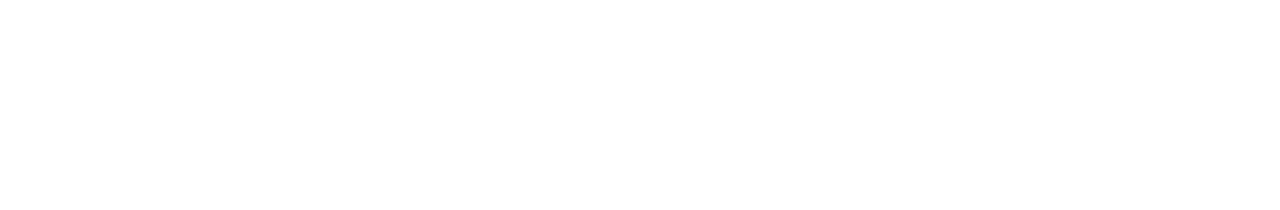
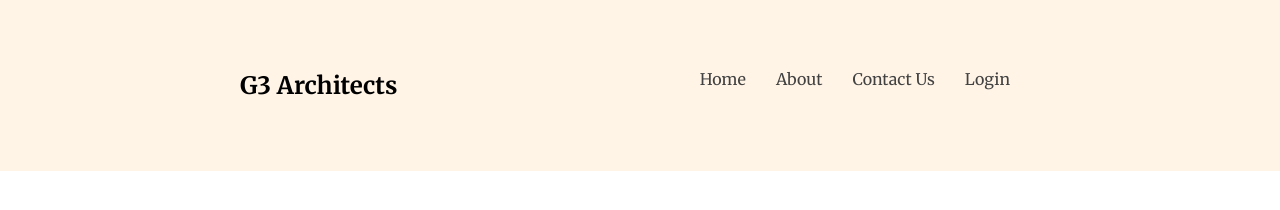
Before and after one commit to MdMehdiHasan9819/g3-architects, a plain HTML site: page styel/index.html in a window 1280 px wide. Drawn offline with Linux system fonts and the light colour scheme.

Commit message:
create a navbar section

```diff
--- a/styel/index.html
+++ b/styel/index.html
@@ -4,10 +4,21 @@
     <meta charset="UTF-8">
     <meta name="viewport" content="width=device-width, initial-scale=1.0">
     <title>G3 architects</title>
+    <link rel="stylesheet" href="./styel.css">
 </head>
 <body>
 <header>
-
+    <nav id="navbar">
+        <div class="navbar">
+                <h1>G3 Architects</h1>
+                <ul class="nav-bar-link">
+                    <li><a href="#">Home</a></li>
+                    <li><a href="#">About</a></li>
+                    <li><a href="#">Contact Us</a></li>
+                    <li><a href="#">Login</a></li>
+                </ul>
+        </div>
+    </nav>
 </header>
 <main>
 
--- a/styel/styel.css
+++ b/styel/styel.css
@@ -0,0 +1,29 @@
+@import url('https://fonts.googleapis.com/css2?family=Merriweather:ital,wght@0,300;0,400;0,700;0,900;1,300;1,400;1,700;1,900&display=swap');
+body{
+    margin: 0 auto;
+    padding: 0 auto;
+    font-family: "Merriweather", serif;
+
+}
+.navbar{
+    display: flex;
+    justify-content: space-between;
+}
+header{
+    background-color: #FF900E1A;
+    padding: 50px 240px 50px 240px;
+}
+.navbar >ul{
+    display: flex;
+}
+.navbar li{
+    list-style: none;
+    margin-right: 30px;
+    font-weight: 500;
+    font-size: 1rem;
+    line-height: 26px;
+}
+.navbar li a{
+    text-decoration: none;
+    color: #424242;
+}
```
